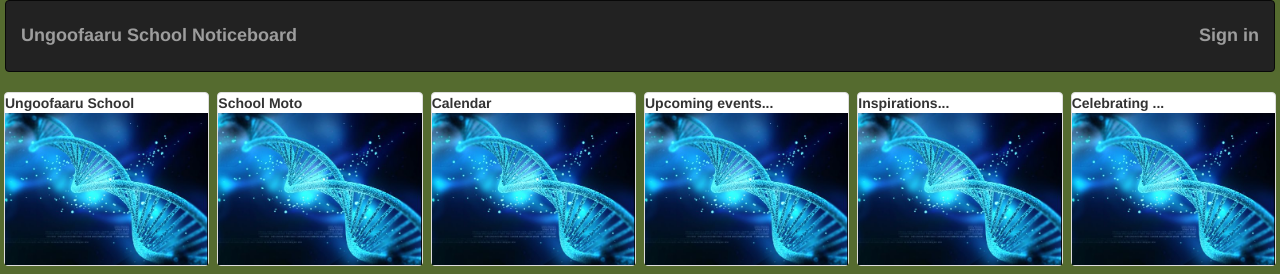
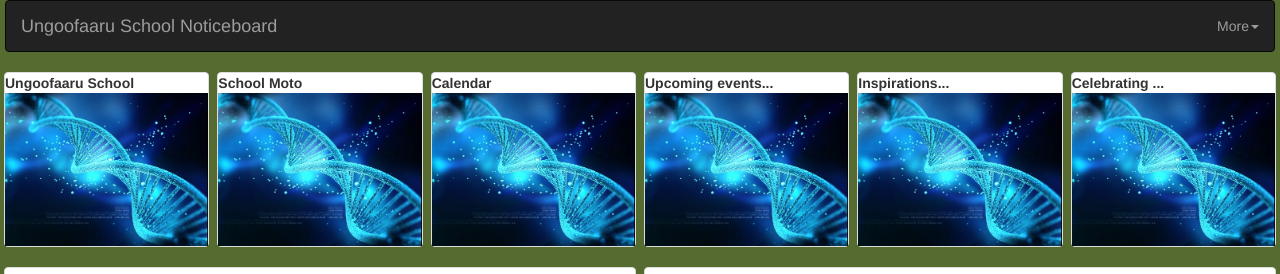
Before and after one commit to sh44h33n/UngoofaaruSchoolNoticeBoard, a plain HTML site: page index.html in a window 1280 px wide. Shown: the top 274 px of the page. Drawn offline with Linux system fonts and the light colour scheme.

Commit message:
Fifteenth Update

```diff
--- a/index.html
+++ b/index.html
@@ -132,11 +132,10 @@
 
 <body style="padding-left: 5px; padding-right: 5px; padding-bottom:0; padding-top: 0">
 
+
     <nav class="navbar navbar-inverse" role="navigation">
         <!-- Brand and toggle get grouped for better mobile display -->
         <div class="navbar-header">
-
-
 
             <button type="button" class="navbar-toggle" ng-init="navCollapsed = true" ng-click="navCollapsed = !navCollapsed">
           <span class="sr-only">Toggle navigation</span>
@@ -144,27 +143,33 @@
           <span class="icon-bar"></span>
           <span class="icon-bar"></span>
         </button>
-            <a class="navbar-brand" href="#brand">
-                <h4><strong>Ungoofaaru School Noticeboard</strong></h4>
-            </a>
+            <a class="navbar-brand" href="#brand">Ungoofaaru School Noticeboard</a>
         </div>
 
         <!-- Collect the nav links, forms, and other content for toggling -->
         <div class="collapse navbar-collapse" ng-class="!navCollapsed && 'in'">
 
 
+            <form class="navbar-form navbar-left" role="search">
 
+            </form>
             <ul class="nav navbar-nav navbar-right">
 
-                <li>
-                    <a href="#login" ng-click="navCollapsed = !navCollapsed">
-                        <h4><strong>Sign in</strong></h4>
-                    </a>
+                <li class="dropdown">
+                    <a href="#" class="dropdown-toggle" data-toggle="dropdown">More<b class="caret"></b></a>
+                    <ul class="dropdown-menu">
+                        <li role="separator" class="divider"></li>
+                        <li><a href="#login" ng-click="navCollapsed = !navCollapsed">Sign in</a></li>
+                        <li role="separator" class="divider"></li>
+                        <li><a href="#about" ng-click="navCollapsed = !navCollapsed">About</a></li>
+                        <li role="separator" class="divider"></li>
+                    </ul>
                 </li>
             </ul>
         </div>
         <!-- /.navbar-collapse -->
     </nav>
+
 
     <!-- ui Views-->
 
```
